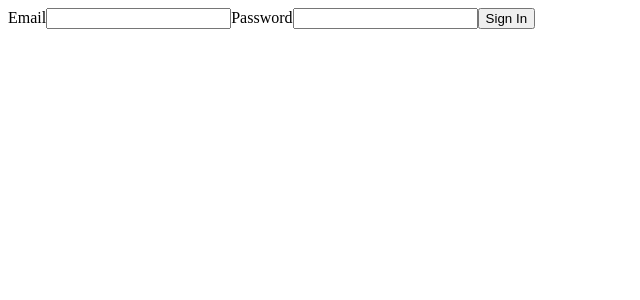
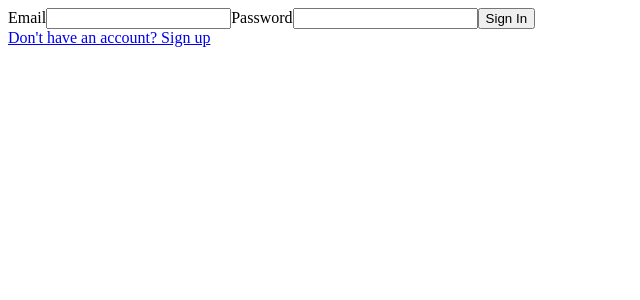
Before and after one commit to Sosa-IQ/PSGTrades, an Angular app: page /signin in a window 1280 px wide. Shown: the top 300 px of the page, without its empty margins (0-640 px from the left). Built offline with nearby package versions, Linux system fonts and the light colour scheme.

Commit message:
add link in sign-in to sign-up page

```diff
--- a/src/app/sign-in/sign-in.component.html
+++ b/src/app/sign-in/sign-in.component.html
@@ -7,3 +7,4 @@
         Sign In
     </button>
 </form>
+<a routerLink="/signup">Don't have an account? Sign up</a>
--- a/src/app/sign-in/sign-in.component.ts
+++ b/src/app/sign-in/sign-in.component.ts
@@ -1,11 +1,11 @@
 import { Component } from '@angular/core';
 import { FormsModule, NgForm } from '@angular/forms';
-import { Router } from '@angular/router';
+import { Router, RouterLink } from '@angular/router';
 
 @Component({
   selector: 'app-sign-in',
   standalone: true,
-  imports: [FormsModule],
+  imports: [RouterLink, FormsModule],
   templateUrl: './sign-in.component.html',
   styleUrl: './sign-in.component.css'
 })
```
